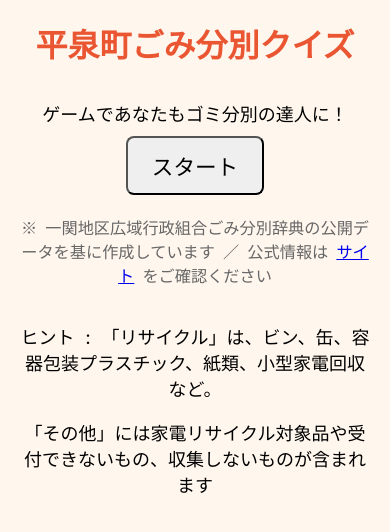
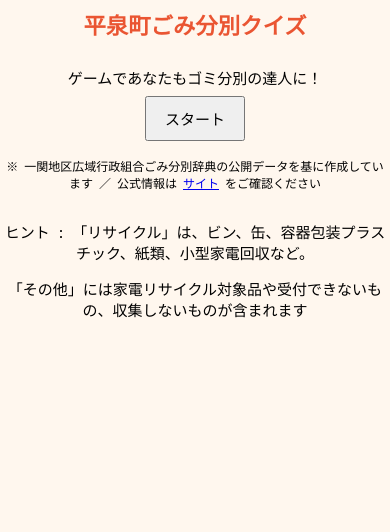
Before and after one commit to evergreen90/garbage-game, a Flask app: page / in a window 390 px wide. Shown: the top 532 px of the page. Run offline with Flask 3, Linux system fonts and the light colour scheme.

Commit message:
css修正スマホで見やすいように

```diff
--- a/static/style.css
+++ b/static/style.css
@@ -1,154 +1,104 @@
 body {
     font-family: 'Kosugi Maru', 'Yu Gothic', 'Hiragino Kaku Gothic Pro', Meiryo, sans-serif;
     text-align: center;
-    margin: 20px;
+    margin: 8px;
+    /* ← 20px → 8px に縮小 */
     padding: 0;
     background-color: #fff7ee;
-    font-size: 18px;
-    /* 全体の文字をやや大きく */
+    font-size: 16px;
+    /* ← 18px → 16px に縮小 */
 }
 
 #title {
-    font-size: 2rem;
-    /* タイトルを大きく */
+    font-size: 1.6rem;
+    /* ← 少し小さめに */
     font-weight: 700;
-    margin: 10px 0 16px;
+    margin: 8px 0 12px;
     color: #ea5532;
 }
 
 #question {
-    font-size: 1.4em;
-    line-height: 1.6;
-    margin: 16px auto 10px;
-    background-color: #fff;
-    border-radius: 10px;
-    padding: 12px 14px;
-    max-width: 640px;
+    font-size: 1.2em;
+    /* ← 小さく */
+    line-height: 1.4;
+    margin: 12px auto 8px;
+    padding: 10px 12px;
+    max-width: 90vw;
+    /* ← 画面幅に合わせる */
 }
 
-
 .result {
-    font-size: 1.3em;
-    margin: 10px;
-    color: #444;
-    min-height: 1.5em;
-    background-color: #fff;
-    border-radius: 8px;
-    padding: 8px;
-}
-
-.result.correct {
-    background-color: #dcffe4;
-    color: #0b6128;
-    animation: pop 0.3s ease;
-}
-
-.result.incorrect {
-    background-color: #ffe4e4;
-    color: #b10000;
-    animation: shake 0.3s ease;
-}
-
-@keyframes pop {
-    0% {
-        transform: scale(1);
-    }
-
-    50% {
-        transform: scale(1.1);
-    }
-
-    100% {
-        transform: scale(1);
-    }
-}
-
-@keyframes shake {
-
-    0%,
-    100% {
-        transform: translateX(0);
-    }
-
-    25% {
-        transform: translateX(-4px);
-    }
-
-    75% {
-        transform: translateX(4px);
-    }
+    font-size: 1.1em;
+    /* ← 小さく */
+    margin: 8px;
+    min-height: 1.2em;
+    padding: 6px;
 }
 
 .choices {
-    display: flex;
-    flex-direction: column;
-    align-items: center;
-    gap: 10px;
-    max-width: 400px;
-    margin: 0 auto;
+    gap: 8px;
+    max-width: 320px;
+    /* ← 400px → 320px に縮小 */
 }
 
 .choices button {
     width: 100%;
-    max-width: 300px;
-    padding: 14px;
-    font-size: 1.125em;
-    border: none;
-    border-radius: 8px;
-    background-color: #ffefd5;
-    box-shadow: 0 2px 4px rgba(0, 0, 0, 0.1);
-}
-
-.choices button:hover {
-    background-color: #ffdfb6;
-}
-
-.choices button:disabled {
-    background-color: #ccc;
-    cursor: not-allowed;
+    max-width: 260px;
+    /* ← 300px → 260px に縮小 */
+    padding: 10px;
+    /* ← 14px → 10px */
+    font-size: 1em;
+    /* ← 少し小さく */
 }
 
 #timer {
-    font-size: 1.2em;
-    margin-top: 10px;
+    font-size: 1em;
+    margin-top: 8px;
 }
 
 button.start,
 .back-btn,
 .share-btn {
-    font-size: 1.2em;
-    padding: 12px 24px;
-    border-radius: 8px;
-    margin: 10px;
+    font-size: 1em;
+    /* ← 1.2em → 1em */
+    padding: 10px 18px;
+    /* ← 縮小 */
+    margin: 8px;
 }
 
 .summary {
-    margin-top: 30px;
-    text-align: left;
-    max-width: 600px;
-    margin-left: auto;
-    margin-right: auto;
-    font-size: 1em;
-}
-
-.summary table {
-    width: 100%;
-    border-collapse: collapse;
+    margin-top: 20px;
+    max-width: 95vw;
+    /* ← 画面幅にフィット */
+    font-size: 0.9em;
+    /* ← 少し小さく */
 }
 
 .summary th,
 .summary td {
-    border: 1px solid #ccc;
-    padding: 10px;
-    text-align: center;
-}
-
-.summary th {
-    background-color: #f8f8f8;
+    padding: 6px;
+    /* ← 10px → 6px */
 }
 
 .note {
-    font-size: 0.9em;
-    color: #666;
-    margin-top: 10px;
+    font-size: 0.8em;
+    margin-top: 8px;
 }
+
+/* 追加：スマホ用にさらに調整するメディアクエリ */
+@media (max-width: 480px) {
+    body {
+        font-size: 15px;
+        margin: 4px;
+    }
+
+    #title {
+        font-size: 1.4rem;
+    }
+
+    .choices button {
+        max-width: 240px;
+        font-size: 0.95em;
+        padding: 8px;
+    }
+}
```
